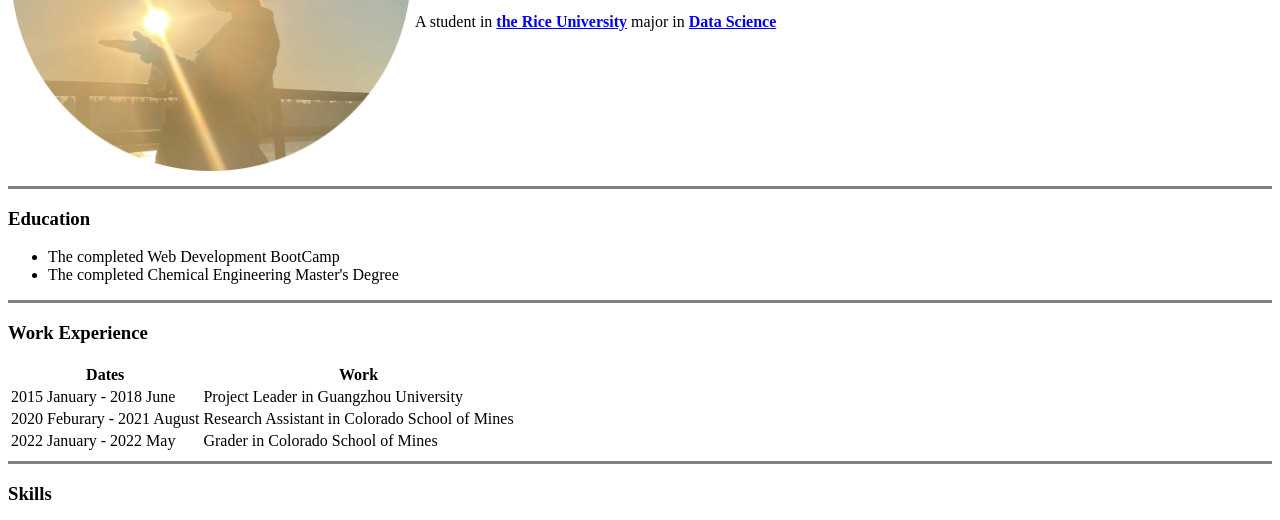
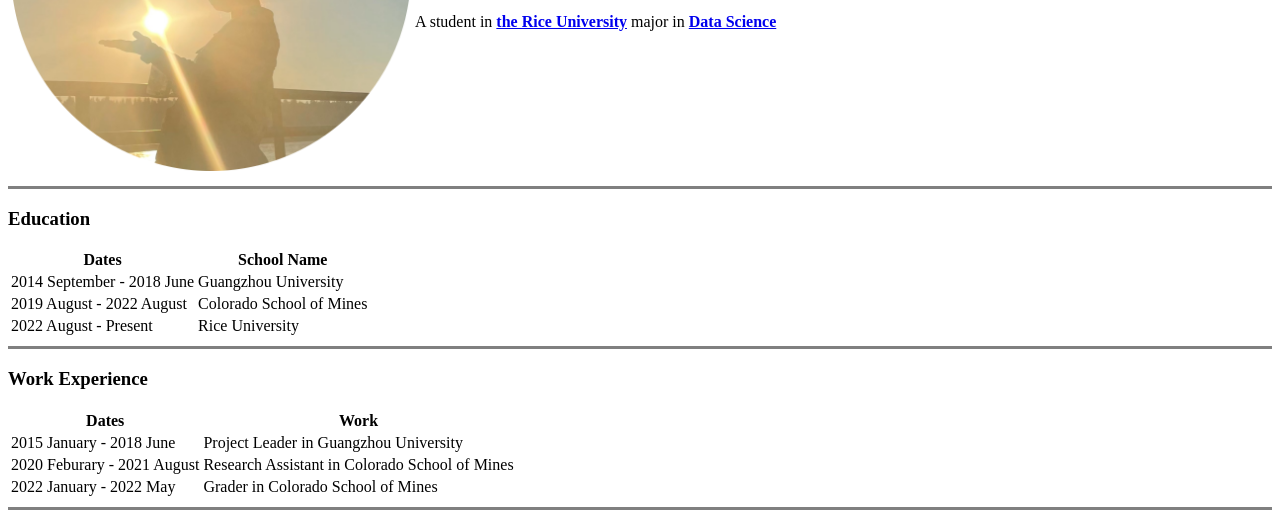
Before and after one commit to 20chen-7/cv, a plain HTML site: page index.html in a window 1280 px wide. Shown: the part 240-760 px from the top of the page. Drawn offline with Linux system fonts and the light colour scheme.

Commit message:
Add files via upload

```diff
--- a/index.html
+++ b/index.html
@@ -16,10 +16,28 @@
     </table>
     <hr size="3" noshade>
     <h3>Education</h3>
-    <ul>
-        <li>The completed Web Development BootCamp </li>
-        <li>The completed Chemical Engineering Master's Degree</li>
-    </ul>
+      <table>
+        <thead>
+          <tr>
+            <th>Dates</th>
+            <th>School Name</th>
+          </tr>
+        </thead>
+        <tbody>
+          <tr>
+            <td>2014 September - 2018 June </td>
+            <td>Guangzhou University</td>
+          </tr>
+          <tr>
+            <td>2019 August - 2022 August</td>
+            <td>Colorado School of Mines</td>
+          </tr>
+          <tr>
+            <td>2022 August - Present</td>
+            <td>Rice University</td>
+          </tr>
+        </tbody>
+      </table>
     <hr size="3" noshade>
     <h3>Work Experience</h3>
     <table>
```
